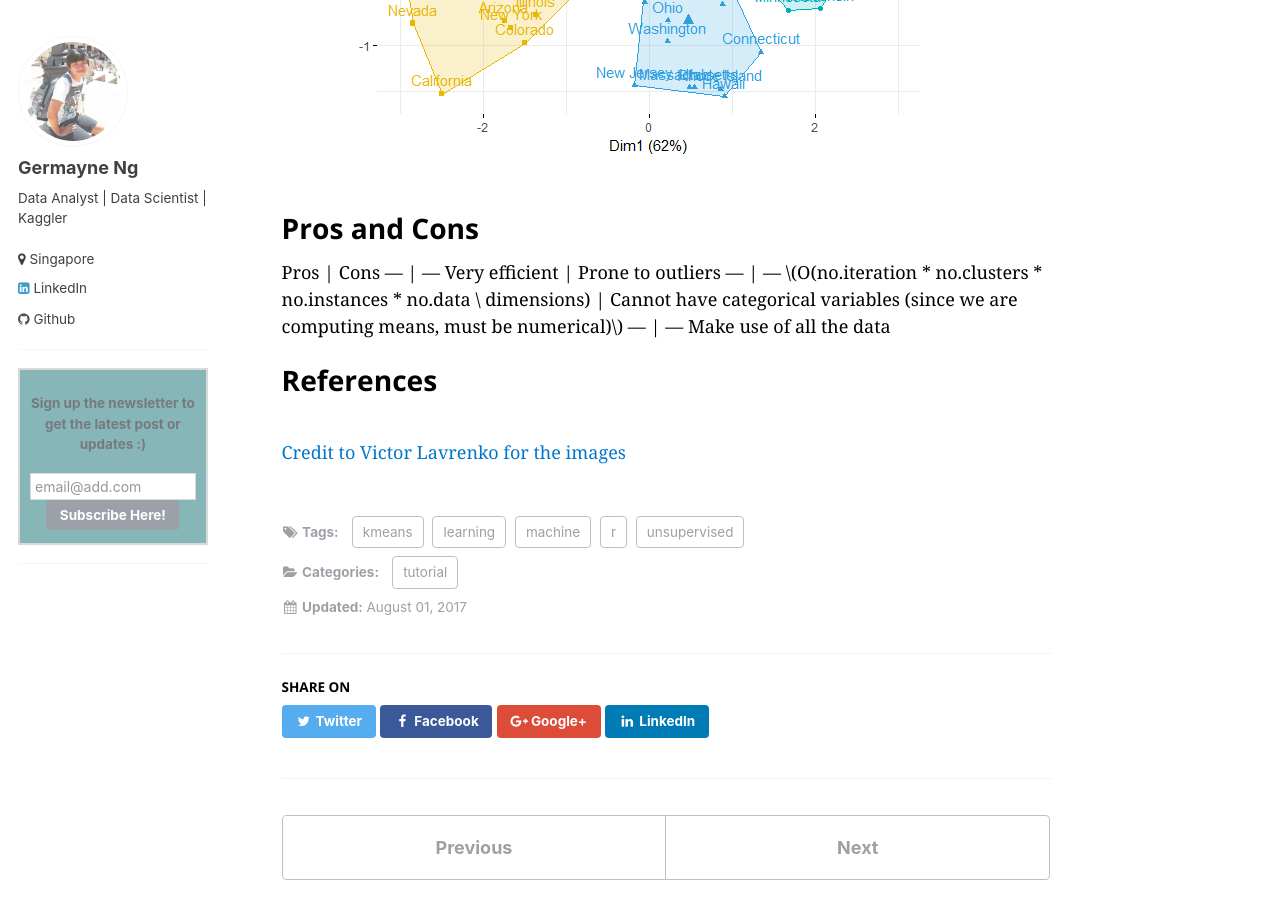
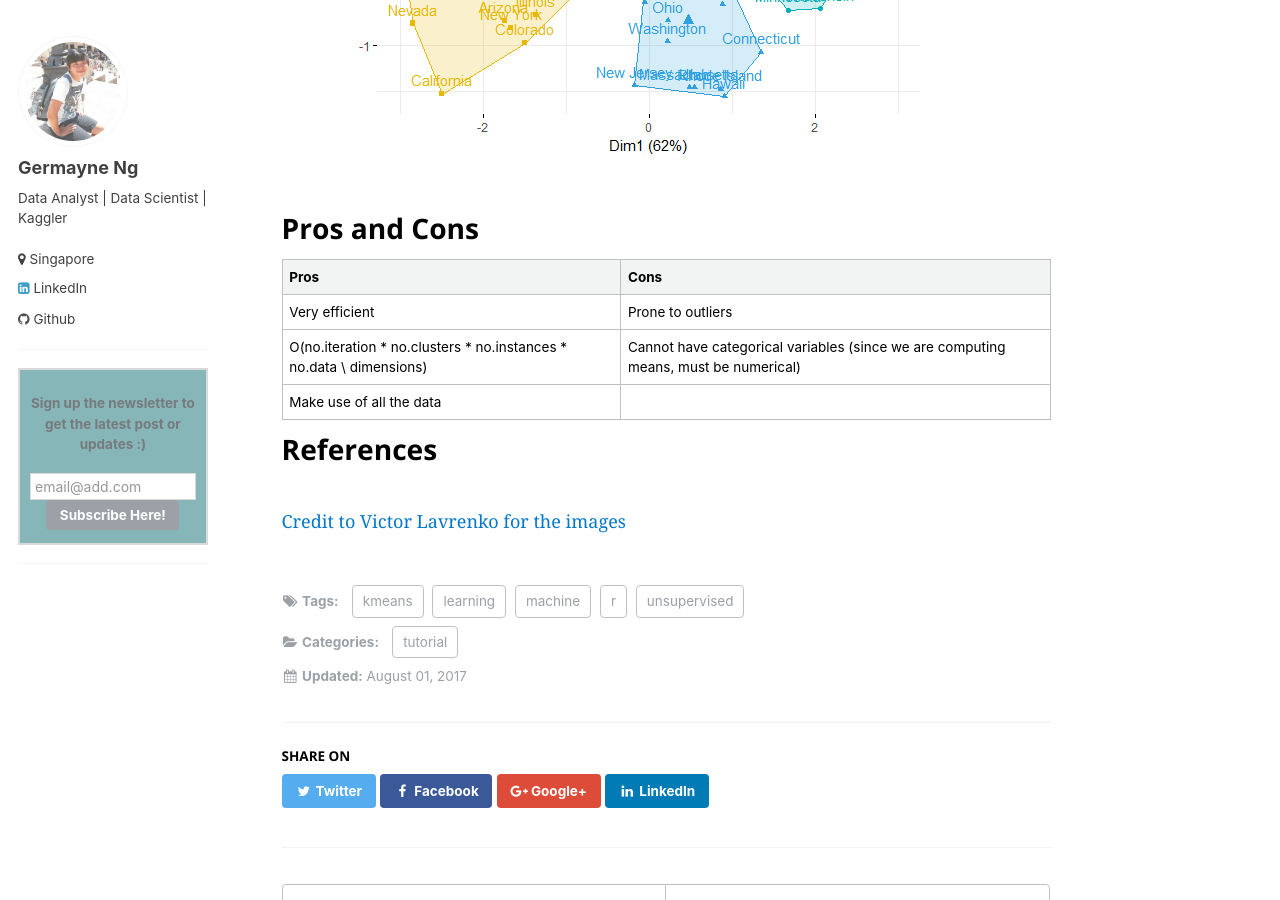
Before and after one commit to germayneng/template-_githubpages, a Jekyll site: the page built from _posts/2017-08-01-K_means_clustering.md, in a window 1280 px wide and 900 px high, scrolled down 8817 px. Built offline with Jekyll 4.4.1, drawn with Linux system fonts in a browser that asks for light colours; comment, search, counter and statistics services are not loaded.

```diff
--- a/_posts/2017-08-01-K_means_clustering.md
+++ b/_posts/2017-08-01-K_means_clustering.md
@@ -294,12 +294,8 @@ fviz_cluster(km.res, data = df,
 Pros | Cons
 --- | ---
 Very efficient |  Prone to outliers
---- | ---
-$$
 O(no.iteration * no.clusters * no.instances * no.data \ dimensions) | Cannot have categorical variables (since we are computing means, must be numerical)
-$$
---- | ---
-Make use of all the data
+Make use of all the data |
 
 
 
```
